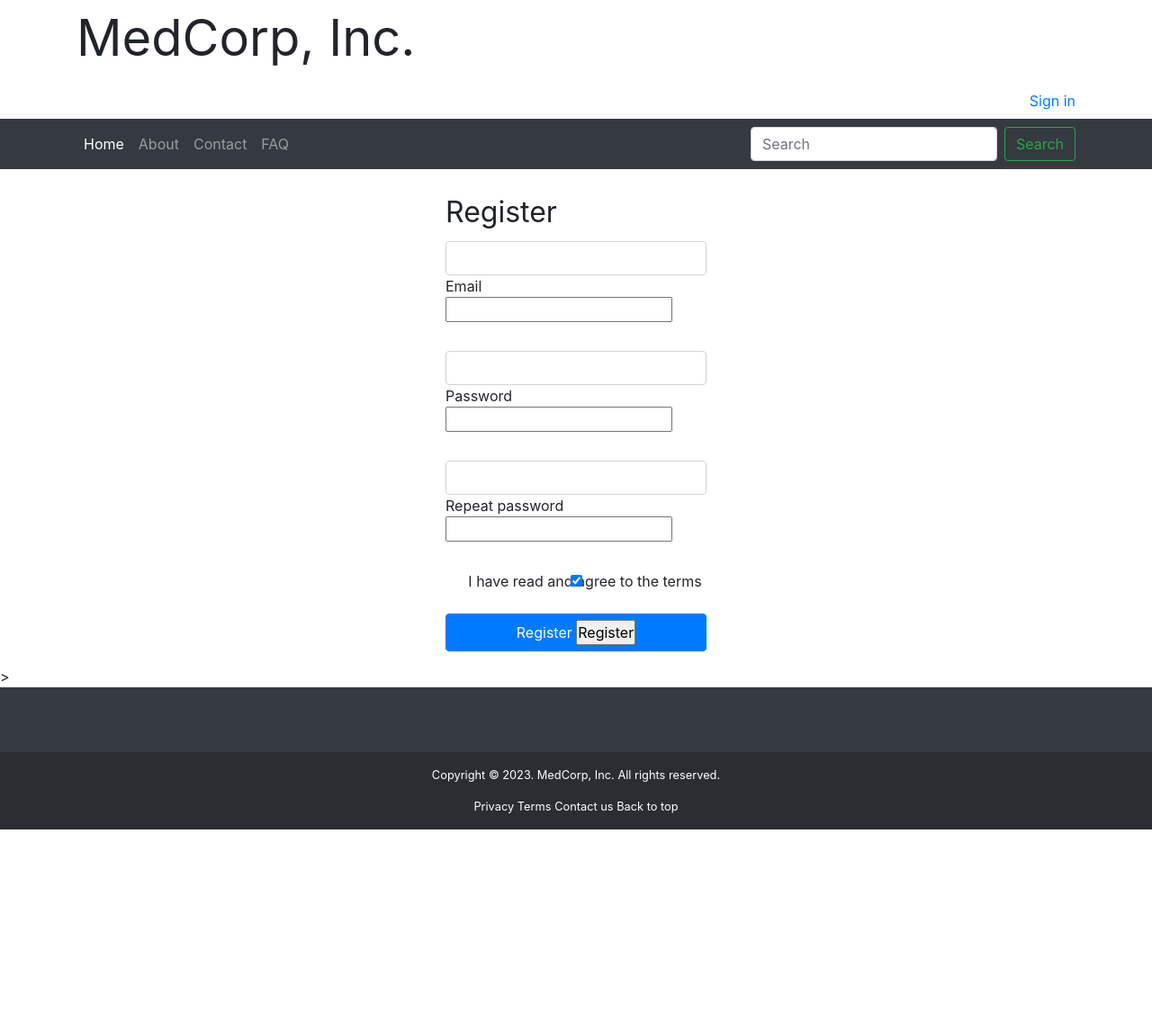
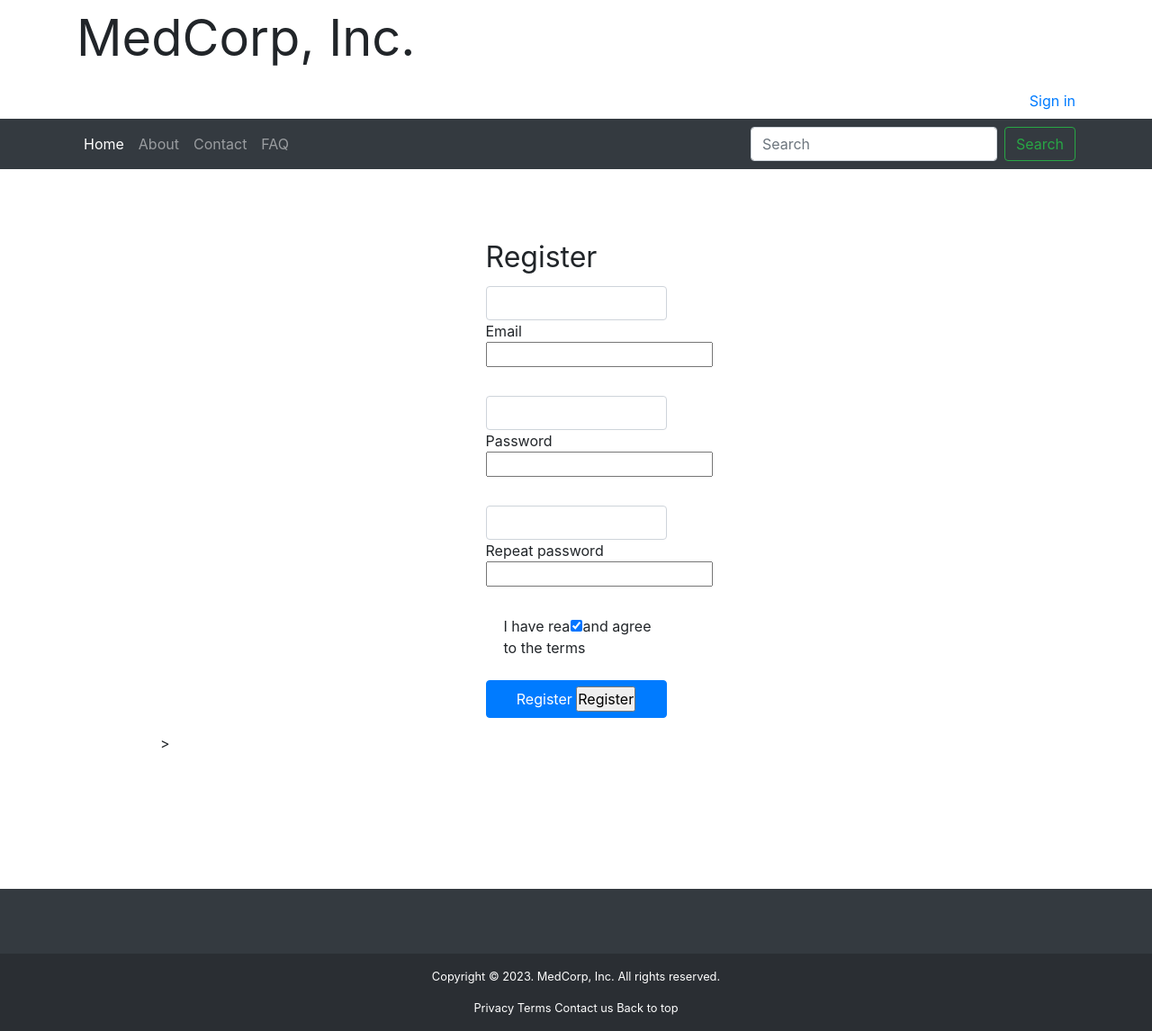
Before and after one commit to Ewa-Anna/MedCorp, a Flask app: page /register in a window 1280 px wide. Shown: the whole page at 90% size. Before the commit the page ends 922 px from the top, so only its background shows below. Run offline with Flask 2, Linux system fonts and the light colour scheme.

Commit message:
New branch

```diff
--- a/library/routes.py
+++ b/library/routes.py
@@ -11,7 +11,7 @@
     form = MakeAppointment()
     if form.validate_on_submit():
         specialization = request.form["specialization"]
-        return render_template("home.html", form=form)
+    return render_template("home.html", form=form)
 
 
 @pages.route("/login", methods=["GET", "POST"])
--- a/library/static/css/main.css
+++ b/library/static/css/main.css
@@ -2,15 +2,12 @@
 *::before,
 *::after {
     box-sizing: border-box;
-}
-
-* {
     margin: 0;
     padding: 0;
 }
 
-.navbar-nav{
-    display:inline;
+.navbar-nav {
+    display: inline;
 }
 
 li {
@@ -18,19 +15,53 @@
 }
 
 .brand-name {
-    font-family: -apple-system,BlinkMacSystemFont,"Segoe UI",Roboto,"Helvetica Neue",Arial,sans-serif,"Apple Color Emoji","Segoe UI Emoji","Segoe UI Symbol";
+    font-family: -apple-system, BlinkMacSystemFont, "Segoe UI", Roboto, "Helvetica Neue", Arial, sans-serif, "Apple Color Emoji", "Segoe UI Emoji", "Segoe UI Symbol";
     font-size: 3.5rem;
+    font-weight: 400;
+    line-height: 1.5;
+    color: #212529;
+    text-align: left;
+
+}
+
+.header-login {
+    font-family: -apple-system, BlinkMacSystemFont, "Segoe UI", Roboto, "Helvetica Neue", Arial, sans-serif, "Apple Color Emoji", "Segoe UI Emoji", "Segoe UI Symbol";
+    font-size: 2rem;
     font-weight: 400;
     line-height: 1.5;
     color: #212529;
     text-align: left;
 }
 
-.header-login {
-    font-family: -apple-system,BlinkMacSystemFont,"Segoe UI",Roboto,"Helvetica Neue",Arial,sans-serif,"Apple Color Emoji","Segoe UI Emoji","Segoe UI Symbol";
-    font-size: 2rem;
-    font-weight: 400;
-    line-height: 1.5;
-    color: #212529;
-    text-align: left;
+.main-box {
+    border: 150px;
+    padding: 50px;
+    margin: 0;
+    width: 80%;
+    margin-left: auto;
+    margin-right: auto;
+
 }
+
+#page-container {
+    position: relative;
+    min-height: 100vh;
+}
+
+#content-wrap {
+    padding-bottom: 2.5rem;
+}
+
+html,
+body {
+    height: 100%;
+    width: 100%;
+    margin: 0;
+    display: table;
+
+}
+
+#footer {
+    display: table-row;
+    height: 0;
+}
--- a/library/templates/contact.html
+++ b/library/templates/contact.html
@@ -1,4 +1,4 @@
-{% from "functions.py" import send_email %}
+{% from "library/functions.py" import send_email %}
 {% extends 'layout.html' %}
 
 {% block head_content %}
--- a/library/templates/layout.html
+++ b/library/templates/layout.html
@@ -27,7 +27,11 @@
     {{ navbar() }}
 
     <main>
+        <div id="page-container">
+        <div id="content-wrap" class="main-box">
         {% block main_content %} {% endblock %}
+        </div>
+    </div>
     </main>
 
     {{ footer() }}
--- a/library/templates/macros/nav.html
+++ b/library/templates/macros/nav.html
@@ -2,7 +2,7 @@
 <nav class="navbar navbar-expand-lg navbar-dark bg-dark">
     <div class="container">
         <div class="navbar-nav">
-            <a class="nav-item nav-link active" href="">Home</a>
+            <a class="nav-item nav-link active" href="./">Home</a>
             <a class="nav-item nav-link" href="/about">About</a>
             <a class="nav-item nav-link" href="/contact">Contact</a>
             <a class="nav-item nav-link" href="/faq">FAQ</a>
```
